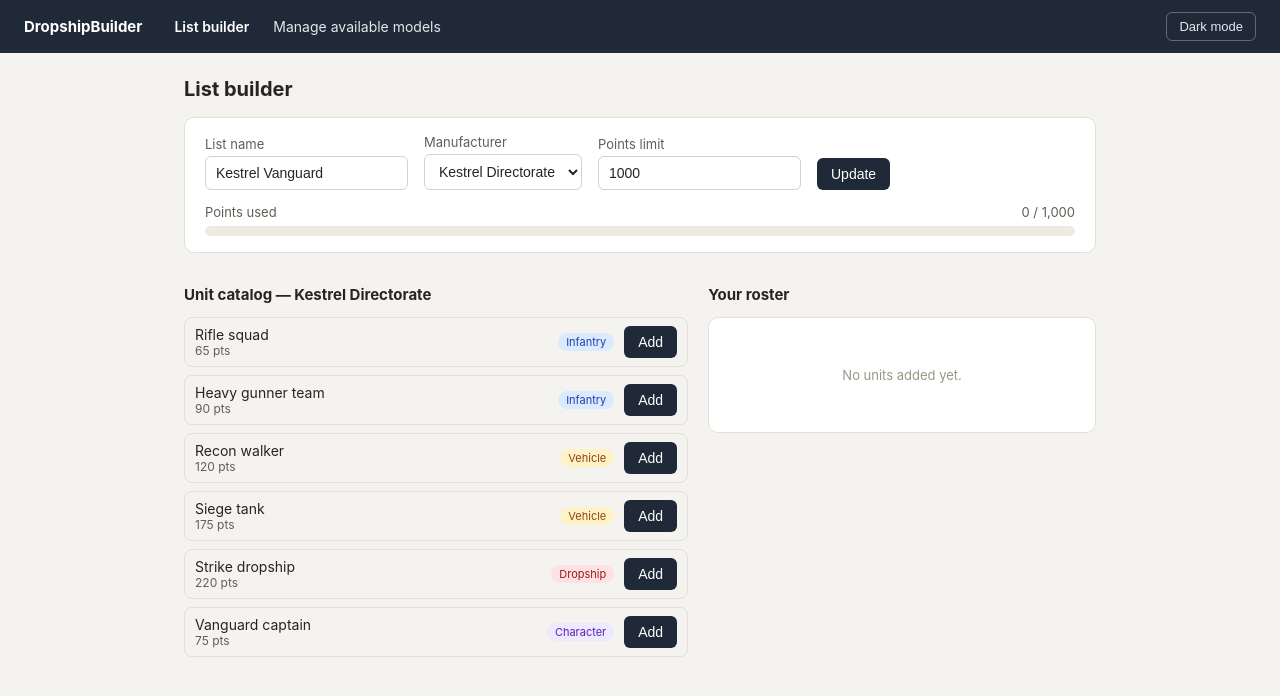
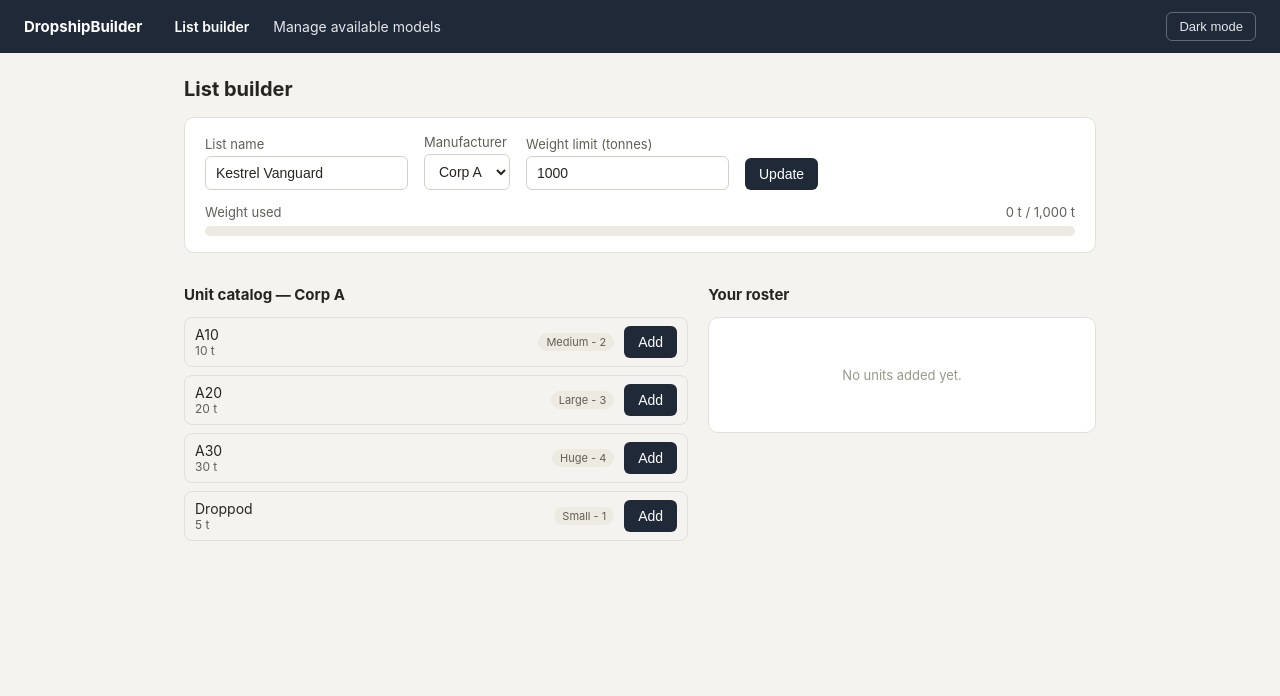
Before and after one commit to Krayt1x/DropshipBuilder, a PHP site: page / in a window 1280 px wide. Shown: the top 696 px of the page. Run offline with PHP 8.4, Linux system fonts and the light colour scheme.

Commit message:
Turn Size into a dropdown, show its label everywhere, rename Points to Weight (tonnes)
Combines three changes that were previously split across commits on a
branch that got based on a stale commit (causing a merge conflict against
main, since fixed by recreating this branch cleanly off origin/main):

- Size is a <select> over UNIT_SIZES (Small/Medium/Large/Huge) instead of
  free text, and size_label() resolves a stored value to its "Label - N"
  display text, used consistently in both the edit form and the catalog/
  table badges.
- Points -> Weight (tonnes) throughout: data key, session key, form
  fields, labels, and the points-*/weight-* CSS classes.

Also carries forward manufacturer/unit edits made directly against the
live prototype server in the meantime (Corp A/Corp B rename, new units).

Co-Authored-By: Claude Sonnet 5 <noreply@anthropic.com>

```diff
--- a/prototype-php/assets/style.css
+++ b/prototype-php/assets/style.css
@@ -169,7 +169,7 @@ button.ghost {
   width: 180px;
 }
 
-.points-bar-track {
+.weight-bar-track {
   height: 10px;
   border-radius: 99px;
   background: var(--bg-track);
@@ -177,16 +177,16 @@ button.ghost {
   margin-top: 6px;
 }
 
-.points-bar-fill {
+.weight-bar-fill {
   height: 100%;
   background: #2563eb;
 }
 
-.points-bar-fill.over {
+.weight-bar-fill.over {
   background: #dc2626;
 }
 
-.points-label {
+.weight-label {
   display: flex;
   justify-content: space-between;
   font-size: 13px;
@@ -242,11 +242,6 @@ button.ghost {
   color: var(--text-secondary);
   white-space: nowrap;
 }
-
-.badge.Infantry { background: #dbeafe; color: #1e40af; }
-.badge.Vehicle { background: #fef3c7; color: #92400e; }
-.badge.Dropship { background: #fee2e2; color: #991b1b; }
-.badge.Character { background: #ede9fe; color: #5b21b6; }
 
 .empty {
   font-size: 13px;
--- a/prototype-php/data/manufacturers.json
+++ b/prototype-php/data/manufacturers.json
@@ -1,4 +1,4 @@
 [
-    "Kestrel Directorate",
-    "Ashfall Legion"
+    "Corp A",
+    "Corp B"
 ]
--- a/prototype-php/data/units.json
+++ b/prototype-php/data/units.json
@@ -1,72 +1,51 @@
 [
     {
         "id": 1,
-        "name": "Rifle squad",
-        "manufacturer": "Kestrel Directorate",
-        "type": "Infantry",
-        "points": 65
+        "name": "A10",
+        "manufacturer": "Corp A",
+        "size": "Medium",
+        "weight": 10
     },
     {
         "id": 2,
-        "name": "Heavy gunner team",
-        "manufacturer": "Kestrel Directorate",
-        "type": "Infantry",
-        "points": 90
+        "name": "A20",
+        "manufacturer": "Corp A",
+        "size": "Large",
+        "weight": 20
     },
     {
         "id": 3,
-        "name": "Recon walker",
-        "manufacturer": "Kestrel Directorate",
-        "type": "Vehicle",
-        "points": 120
-    },
-    {
-        "id": 4,
-        "name": "Siege tank",
-        "manufacturer": "Kestrel Directorate",
-        "type": "Vehicle",
-        "points": 175
-    },
-    {
-        "id": 5,
-        "name": "Strike dropship",
-        "manufacturer": "Kestrel Directorate",
-        "type": "Dropship",
-        "points": 220
-    },
-    {
-        "id": 6,
-        "name": "Vanguard captain",
-        "manufacturer": "Kestrel Directorate",
-        "type": "Character",
-        "points": 75
+        "name": "A30",
+        "manufacturer": "Corp A",
+        "size": "Huge",
+        "weight": 30
     },
     {
         "id": 7,
         "name": "Ash troopers",
-        "manufacturer": "Ashfall Legion",
-        "type": "Infantry",
-        "points": 60
+        "manufacturer": "Corp B",
+        "size": "Small",
+        "weight": 60
     },
     {
         "id": 8,
         "name": "Cinder walker",
-        "manufacturer": "Ashfall Legion",
-        "type": "Vehicle",
-        "points": 130
+        "manufacturer": "Corp B",
+        "size": "Large",
+        "weight": 130
     },
     {
         "id": 9,
         "name": "Pyre dropship",
-        "manufacturer": "Ashfall Legion",
-        "type": "Dropship",
-        "points": 235
+        "manufacturer": "Corp B",
+        "size": "Huge",
+        "weight": 235
     },
     {
         "id": 10,
-        "name": "Legion warlord",
-        "manufacturer": "Ashfall Legion",
-        "type": "Character",
-        "points": 80
+        "name": "Droppod",
+        "manufacturer": "Corp A",
+        "size": "Small",
+        "weight": 5
     }
 ]
--- a/prototype-php/includes/functions.php
+++ b/prototype-php/includes/functions.php
@@ -2,7 +2,12 @@
 
 define('UNITS_FILE', __DIR__ . '/../data/units.json');
 define('MANUFACTURERS_FILE', __DIR__ . '/../data/manufacturers.json');
-define('UNIT_TYPES', ['Infantry', 'Vehicle', 'Dropship', 'Character']);
+define('UNIT_SIZES', [
+    'Small' => 'Small - 1',
+    'Medium' => 'Medium - 2',
+    'Large' => 'Large - 3',
+    'Huge' => 'Huge - 4',
+]);
 
 function load_units(): array
 {
@@ -55,3 +60,8 @@ function h(string $value): string
 {
     return htmlspecialchars($value, ENT_QUOTES, 'UTF-8');
 }
+
+function size_label(string $size): string
+{
+    return UNIT_SIZES[$size] ?? $size;
+}
--- a/prototype-php/index.php
+++ b/prototype-php/index.php
@@ -11,8 +11,8 @@ if (!isset($_SESSION['list_name'])) {
 if (!isset($_SESSION['manufacturer']) || !in_array($_SESSION['manufacturer'], $manufacturers, true)) {
     $_SESSION['manufacturer'] = $manufacturers[0] ?? '';
 }
-if (!isset($_SESSION['limit'])) {
-    $_SESSION['limit'] = 1000;
+if (!isset($_SESSION['weight_limit'])) {
+    $_SESSION['weight_limit'] = 1000;
 }
 if (!isset($_SESSION['roster'])) {
     $_SESSION['roster'] = [];
@@ -26,7 +26,7 @@ if ($_SERVER['REQUEST_METHOD'] === 'POST') {
         if (in_array($_POST['manufacturer'] ?? '', $manufacturers, true)) {
             $_SESSION['manufacturer'] = $_POST['manufacturer'];
         }
-        $_SESSION['limit'] = max(1, (int) ($_POST['limit'] ?? 1000));
+        $_SESSION['weight_limit'] = max(1, (int) ($_POST['weight_limit'] ?? 1000));
     }
 
     if ($action === 'add_to_list') {
@@ -59,18 +59,18 @@ if ($_SERVER['REQUEST_METHOD'] === 'POST') {
 $catalog = array_values(array_filter($units, fn ($u) => $u['manufacturer'] === $_SESSION['manufacturer']));
 
 $rosterUnits = [];
-$total = 0;
+$totalWeight = 0;
 foreach ($_SESSION['roster'] as $entry) {
     $unit = find_unit($units, $entry['unit_id']);
     if ($unit !== null) {
         $rosterUnits[] = ['key' => $entry['key'], 'unit' => $unit];
-        $total += (int) $unit['points'];
+        $totalWeight += (int) $unit['weight'];
     }
 }
 
-$limit = (int) $_SESSION['limit'];
-$pct = $limit > 0 ? min(100, (int) round(($total / $limit) * 100)) : 0;
-$over = $total > $limit;
+$weightLimit = (int) $_SESSION['weight_limit'];
+$pct = $weightLimit > 0 ? min(100, (int) round(($totalWeight / $weightLimit) * 100)) : 0;
+$over = $totalWeight > $weightLimit;
 
 $activePage = 'index';
 ?>
@@ -105,18 +105,18 @@ $activePage = 'index';
         </select>
       </div>
       <div class="field">
-        <label for="limit">Points limit</label>
-        <input type="number" id="limit" name="limit" value="<?= (int) $_SESSION['limit'] ?>" min="0" step="25" />
+        <label for="weight_limit">Weight limit (tonnes)</label>
+        <input type="number" id="weight_limit" name="weight_limit" value="<?= (int) $_SESSION['weight_limit'] ?>" min="0" step="25" />
       </div>
       <button type="submit">Update</button>
     </form>
 
-    <div class="points-label" style="margin-top:14px;">
-      <span>Points used</span>
-      <span><?= number_format($total) ?> / <?= number_format($limit) ?></span>
+    <div class="weight-label" style="margin-top:14px;">
+      <span>Weight used</span>
+      <span><?= number_format($totalWeight) ?> t / <?= number_format($weightLimit) ?> t</span>
     </div>
-    <div class="points-bar-track">
-      <div class="points-bar-fill <?= $over ? 'over' : '' ?>" style="width: <?= $pct ?>%;"></div>
+    <div class="weight-bar-track">
+      <div class="weight-bar-fill <?= $over ? 'over' : '' ?>" style="width: <?= $pct ?>%;"></div>
     </div>
   </div>
 
@@ -130,9 +130,9 @@ $activePage = 'index';
           <div class="unit-row">
             <div class="unit-info">
               <p class="unit-name"><?= h($unit['name']) ?></p>
-              <p class="unit-meta"><?= (int) $unit['points'] ?> pts</p>
+              <p class="unit-meta"><?= (int) $unit['weight'] ?> t</p>
             </div>
-            <span class="badge <?= h($unit['type']) ?>"><?= h($unit['type']) ?></span>
+            <span class="badge"><?= h(size_label($unit['size'])) ?></span>
             <form method="post" class="inline">
               <input type="hidden" name="action" value="add_to_list" />
               <input type="hidden" name="unit_id" value="<?= (int) $unit['id'] ?>" />
@@ -153,7 +153,7 @@ $activePage = 'index';
             <div class="unit-row">
               <div class="unit-info">
                 <p class="unit-name"><?= h($entry['unit']['name']) ?></p>
-                <p class="unit-meta"><?= (int) $entry['unit']['points'] ?> pts</p>
+                <p class="unit-meta"><?= (int) $entry['unit']['weight'] ?> t</p>
               </div>
               <form method="post" class="inline">
                 <input type="hidden" name="action" value="remove_from_list" />
```
Also changed, not shown: prototype-php/manage.php (+17 -17 lines), prototype-php/README.md.
